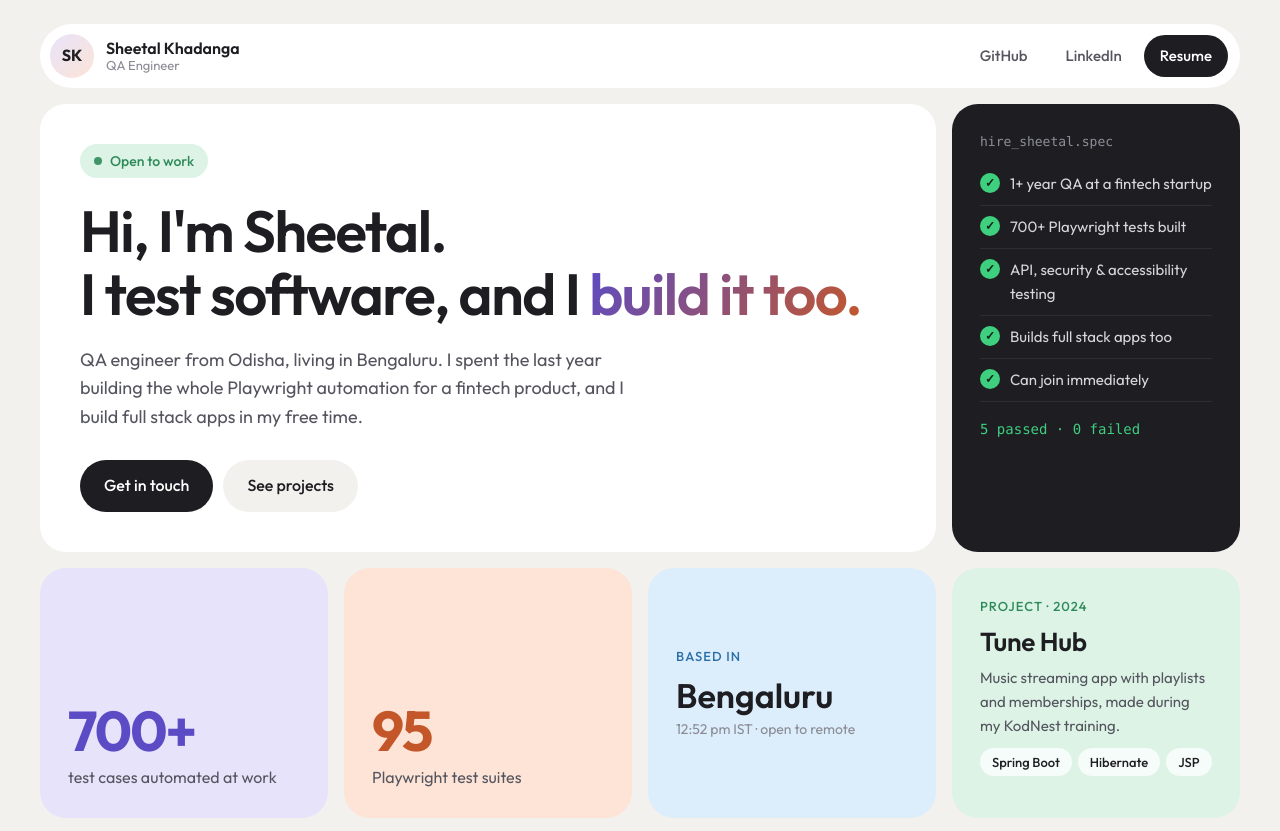
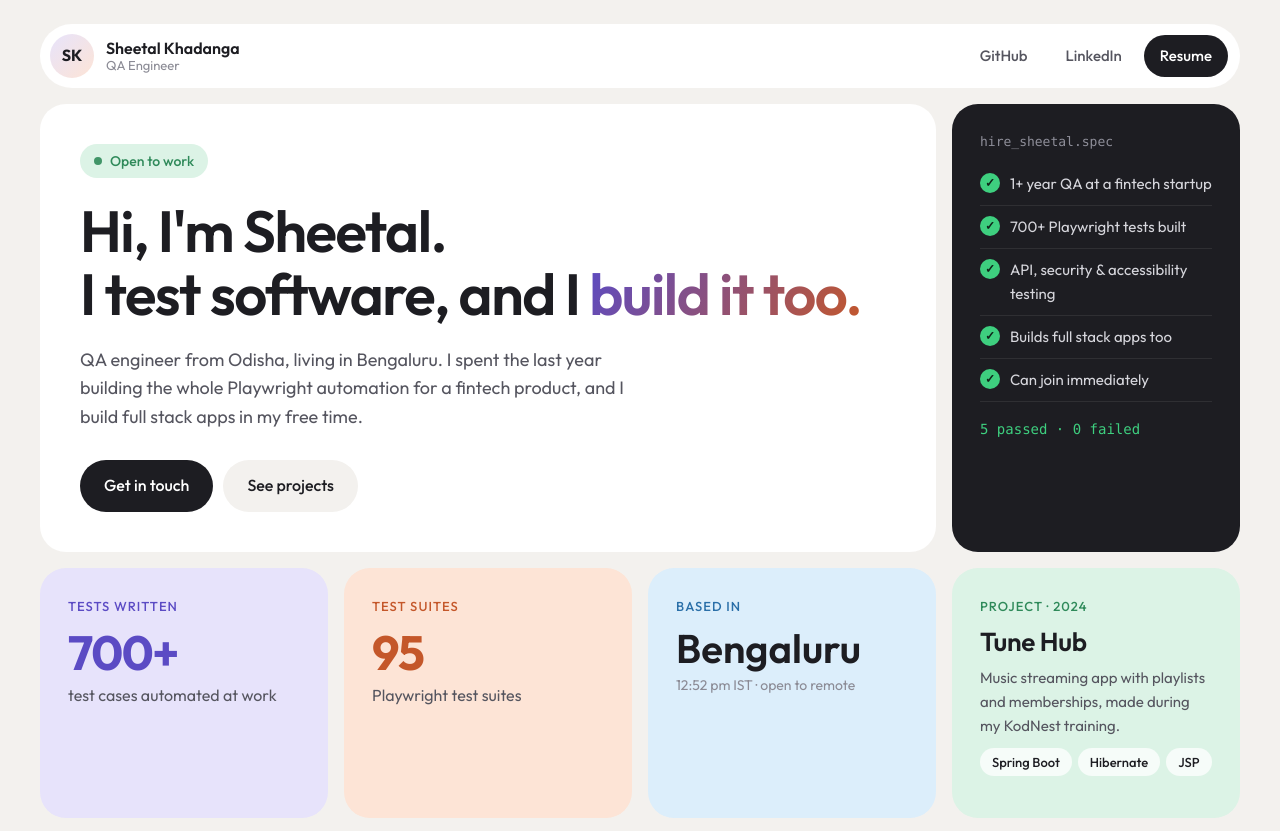
Before and after one commit to SheetalK01/SheetalK01.github.io, a plain HTML site: page index.html in a window 1280 px wide. Shown: the top 831 px of the page. Drawn offline with Linux system fonts and the light colour scheme.

Commit message:
Align stat tiles to the top with labels

```diff
--- a/assets/css/styles.css
+++ b/assets/css/styles.css
@@ -88,8 +88,10 @@ b { color: var(--ink); font-weight: 600; }
 }
 .passed { margin-top: 16px; font-family: Menlo, Consolas, monospace; color: #3ecf7f; font-size: 14px; }
 
-.num { display: flex; flex-direction: column; justify-content: flex-end; }
-.num .big { font-size: 56px; font-weight: 700; line-height: 1; letter-spacing: -2px; margin-bottom: 6px; }
+.num { display: flex; flex-direction: column; justify-content: flex-start; }
+.lav .tile-label { color: var(--lav-ink); }
+.peach .tile-label { color: var(--peach-ink); }
+.num .big { font-size: 48px; font-weight: 700; line-height: 1.1; letter-spacing: -1.5px; margin-bottom: 4px; }
 .lav { background: var(--lav); } .lav .big { color: var(--lav-ink); }
 .peach { background: var(--peach); } .peach .big { color: var(--peach-ink); }
 .mint { background: var(--mint); }
@@ -102,9 +104,9 @@ b { color: var(--ink); font-weight: 600; }
 .job-list li { position: relative; padding: 6px 0; }
 .job-list li::before { content: ""; position: absolute; left: -18px; top: 15px; width: 6px; height: 6px; border-radius: 50%; background: var(--peach-ink); }
 
-.place { display: flex; flex-direction: column; justify-content: center; }
+.place { display: flex; flex-direction: column; justify-content: flex-start; }
 .place .tile-label { color: var(--sky-ink); }
-.place-name { font-size: 34px; font-weight: 600; color: var(--ink); line-height: 1.1; margin-bottom: 4px; }
+.place-name { font-size: 40px; font-weight: 600; color: var(--ink); line-height: 1.1; margin-bottom: 4px; }
 
 .project { grid-column: span 2; grid-row: span 2; display: flex; flex-direction: column; overflow: hidden; padding-bottom: 0; }
 .p-eval { background: #eae6fb; }
--- a/index.html
+++ b/index.html
@@ -66,10 +66,12 @@
 
       <!-- numbers -->
       <article class="tile num lav reveal">
+        <p class="tile-label">Tests written</p>
         <p class="big">700+</p>
         <p>test cases automated at work</p>
       </article>
       <article class="tile num peach reveal">
+        <p class="tile-label">Test suites</p>
         <p class="big">95</p>
         <p>Playwright test suites</p>
       </article>
```
